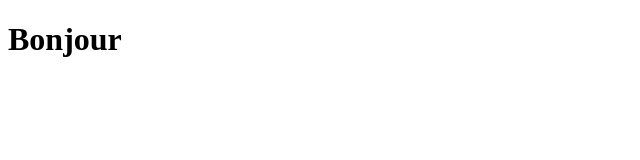
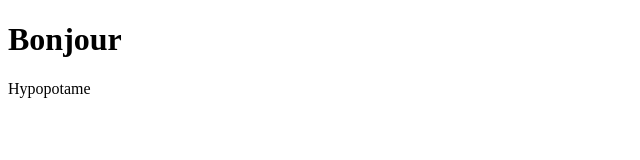
Before and after one commit to MouadBoussine/H2021-2cw, a plain HTML site: page Documents/index.html in a window 1280 px wide. Shown: the whole page, without its empty margins (0-640 px from the left). Drawn offline with Linux system fonts and the light colour scheme.

Commit message:
Hypopotame

```diff
--- a/Documents/index.html
+++ b/Documents/index.html
@@ -7,5 +7,6 @@
 </head>
 <body>
     <h1>Bonjour</h1>
+    <p>Hypopotame</p>
 </body>
 </html>
```
